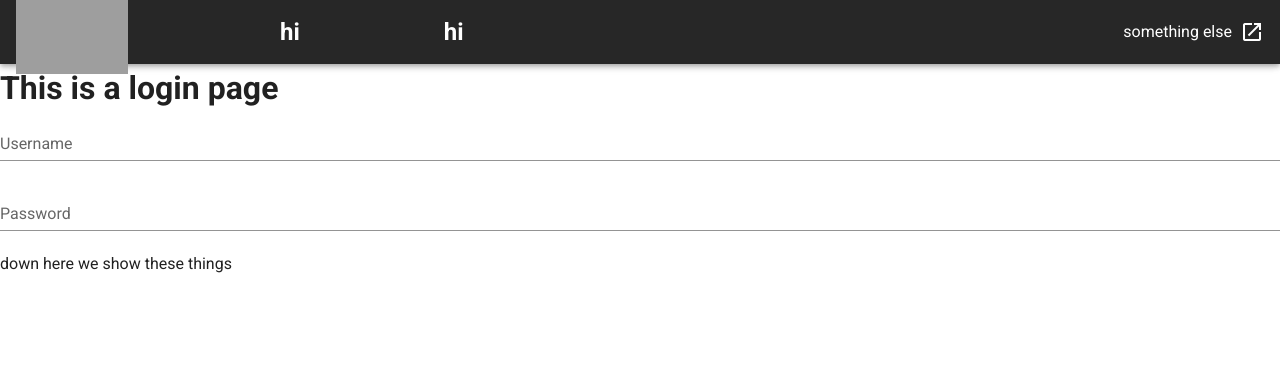
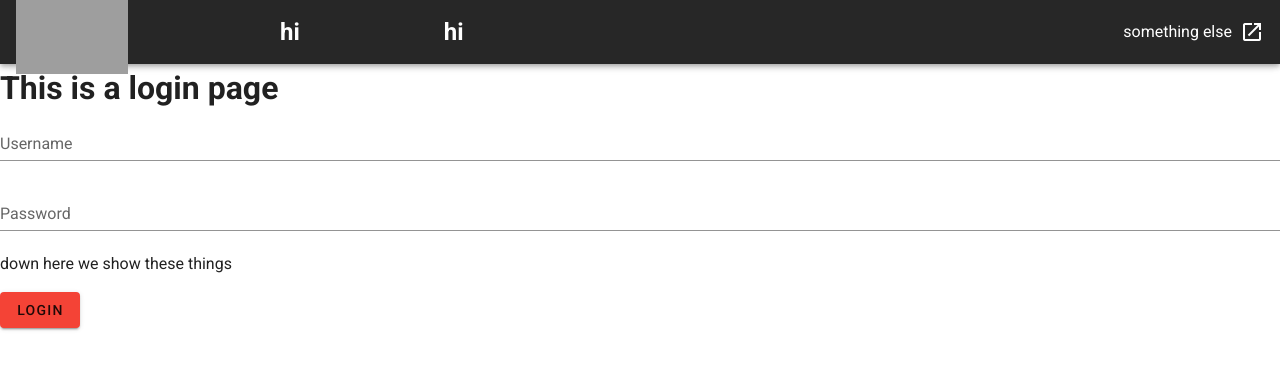
Before and after one commit to ccahill1117/pcslUi, a Vue app: page /#/login in a window 1280 px wide. Shown: the top 370 px of the page. Built offline with nearby package versions, Linux system fonts and the light colour scheme; grey boxes are pictures that could not be loaded.

Commit message:
some more login

```diff
--- a/package.json
+++ b/package.json
@@ -42,7 +42,9 @@
       "plugin:vue/essential",
       "eslint:recommended"
     ],
-    "rules": {},
+    "rules": {
+      "no-console": "off"
+    },
     "parserOptions": {
       "parser": "babel-eslint"
     }
--- /dev/null
+++ b/src/components/UserLogin.vue
@@ -0,0 +1,40 @@
+<template>
+  <div class="login">
+    <h1>This is a login page</h1>
+    <v-text-field
+      label="Username"
+      v-model="input.username"
+      clearable>
+    </v-text-field>
+    <v-text-field
+      label="Password"
+      v-model="input.password"
+      clearable>
+    </v-text-field>
+    <p>down here we show these things</p>
+    <p>{{input.username}}</p>
+    <p>{{input.password}}</p>
+    <v-btn
+      color=red
+      v-on:click="login"
+    >LOGIN</v-btn>
+  </div>
+</template>
+
+<script>
+export default {
+  name: 'UserLogin',
+
+  data: () => ({
+    input: {
+      username: "",
+      password: ""
+    }
+  }),
+  methods: {
+    login: function() {
+      console.log(this.input.password)
+    }
+  }
+};
+</script>
--- a/src/router/index.js
+++ b/src/router/index.js
@@ -1,7 +1,7 @@
 import Vue from 'vue'
 import VueRouter from 'vue-router'
 import Home from '../views/Home.vue'
-import Login from '../views/Login.vue'
+import UserLogin from '../components/UserLogin.vue'
 
 Vue.use(VueRouter)
 
@@ -14,7 +14,7 @@ const routes = [
   {
     path: '/login',
     name: 'login',
-    component: Login
+    component: UserLogin
   },
   {
     path: '/about',
--- a/src/views/Login.vue
+++ b/src/views/Login.vue
@@ -1,6 +1,7 @@
 <template>
   <div class="login">
     <h1>This is a login page</h1>
+    <v-form @submit="login">
       <v-text-field
         label="Username"
         v-model="input.username"
@@ -14,6 +15,11 @@
       <p>down here we show these things</p>
       <p>{{input.username}}</p>
       <p>{{input.password}}</p>
+      <v-btn
+        color=red
+        type="submit"
+      >LOGIN</v-btn>
+    </v-form>
   </div>
 </template>
 
@@ -27,5 +33,10 @@ export default {
       password: ""
     }
   }),
+  methods: () => ({
+    login: function() {
+      console.log(this.input.username)
+    }
+  })
 };
 </script>
```
Lines whose indentation alone changed are shown as unchanged.
